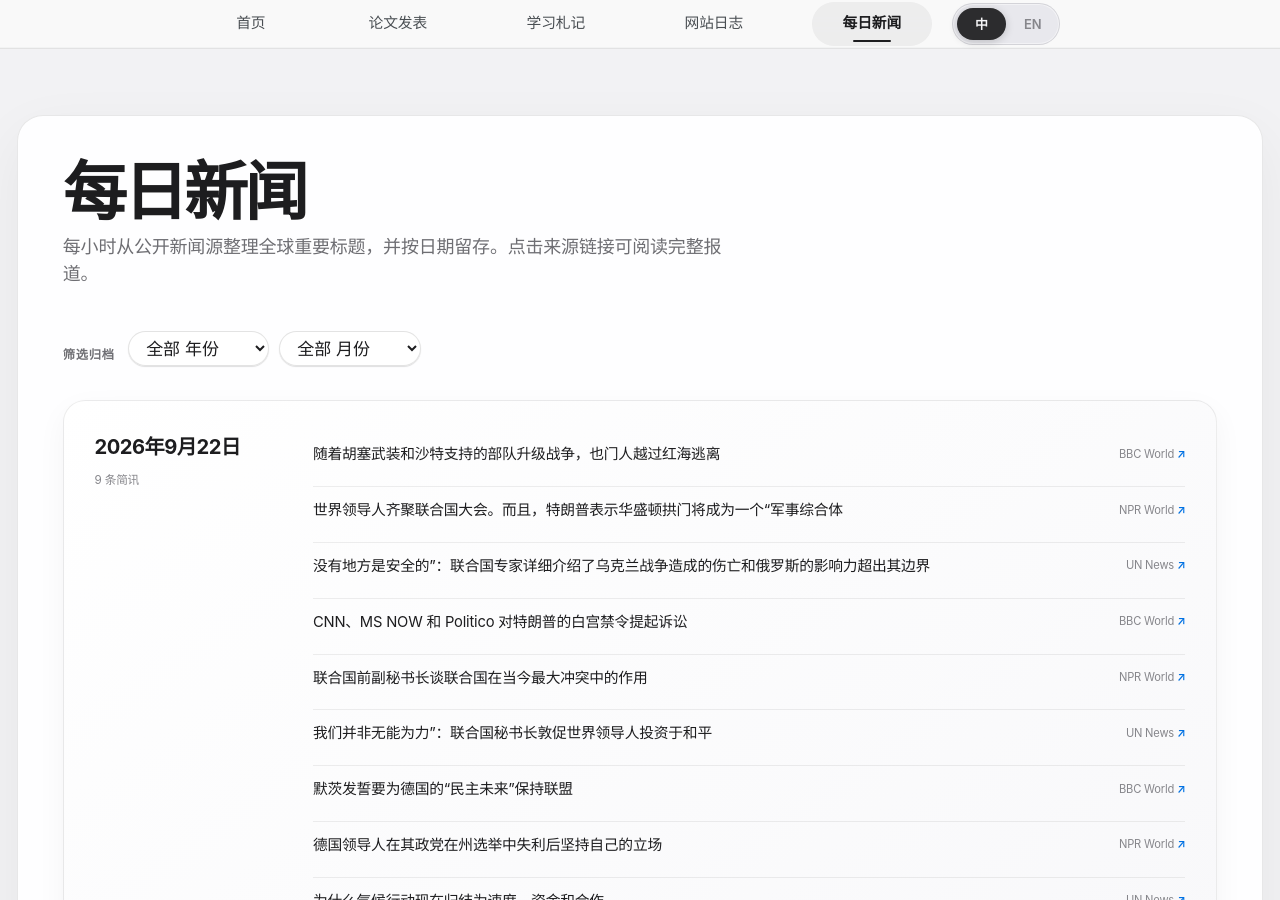
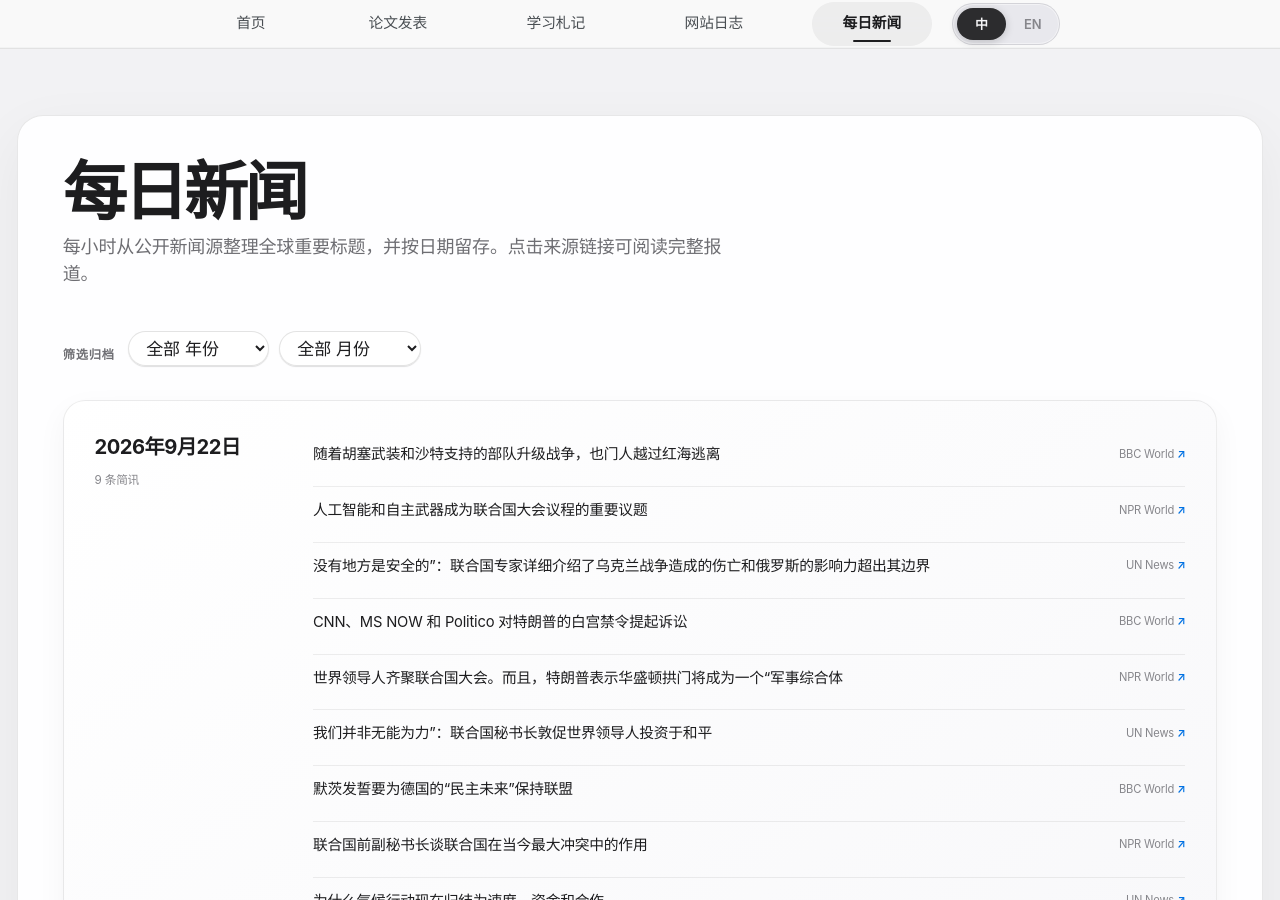
Before and after one commit to HaoxiangLuo/HaoxiangLuo.github.io, a Jekyll site: the page built from _pages/daily-news-zh.html, in a window 1280 px wide and 900 px high. Built offline with Jekyll 4.4.1, drawn with Linux system fonts in a browser that asks for light colours; a style sheet for code colours, icons or effects is not loaded; part of the change alters nothing that is shown.

Commit message:
Update daily news 2026-09-22

```diff
--- a/_data/daily_news.json
+++ b/_data/daily_news.json
@@ -1,5 +1,5 @@
 {
-  "updated_at": "2026-09-22T05:24:00+08:00",
+  "updated_at": "2026-09-22T06:23:39+08:00",
   "days": [
     {
       "date": "2026-09-22",
@@ -11,10 +11,10 @@
           "title_zh": "随着胡塞武装和沙特支持的部队升级战争，也门人越过红海逃离"
         },
         {
-          "title": "World leaders convene for UNGA. And, Trump says D.C. arch will be a 'military complex'",
+          "title": "AI and autonomous weapons are high on the agenda at the UN General Assembly",
           "source": "NPR World",
-          "url": "https://www.npr.org/2026/09/21/g-s1-144238/up-first-newsletter-united-nations-general-assembly-trump-arch-faa-ai-federal-agent-shooting",
-          "title_zh": "世界领导人齐聚联合国大会。而且，特朗普表示华盛顿拱门将成为一个“军事综合体"
+          "url": "https://www.npr.org/2026/09/21/nx-s1-5974200/ai-and-autonomous-weapons-are-high-on-the-agenda-at-the-un-general-assembly",
+          "title_zh": "人工智能和自主武器成为联合国大会议程的重要议题"
         },
         {
           "title": "‘Nowhere is safe’: UN experts detail Ukraine war’s toll and Russia’s reach beyond its borders",
@@ -29,10 +29,10 @@
           "title_zh": "CNN、MS NOW 和 Politico 对特朗普的白宫禁令提起诉讼"
         },
         {
-          "title": "Former UN Deputy Secretary General on the role of the UN in today's biggest conflicts",
+          "title": "World leaders convene for UNGA. And, Trump says D.C. arch will be a 'military complex'",
           "source": "NPR World",
-          "url": "https://www.npr.org/2026/09/21/nx-s1-5974141/former-un-deputy-secretary-general-on-the-role-of-the-un-in-todays-biggest-conflicts",
-          "title_zh": "联合国前副秘书长谈联合国在当今最大冲突中的作用"
+          "url": "https://www.npr.org/2026/09/21/g-s1-144238/up-first-newsletter-united-nations-general-assembly-trump-arch-faa-ai-federal-agent-shooting",
+          "title_zh": "世界领导人齐聚联合国大会。而且，特朗普表示华盛顿拱门将成为一个“军事综合体"
         },
         {
           "title": "‘We are not powerless’: UN chief urges world leaders to invest in peace",
@@ -47,10 +47,10 @@
           "title_zh": "默茨发誓要为德国的“民主未来”保持联盟"
         },
         {
-          "title": "Germany's leader stands his ground after his party loses in state elections",
+          "title": "Former UN Deputy Secretary General on the role of the UN in today's biggest conflicts",
           "source": "NPR World",
-          "url": "https://www.npr.org/2026/09/21/g-s1-144231/germany-state-elections-merz",
-          "title_zh": "德国领导人在其政党在州选举中失利后坚持自己的立场"
+          "url": "https://www.npr.org/2026/09/21/nx-s1-5974141/former-un-deputy-secretary-general-on-the-role-of-the-un-in-todays-biggest-conflicts",
+          "title_zh": "联合国前副秘书长谈联合国在当今最大冲突中的作用"
         },
         {
           "title": "Why climate action now comes down to speed, finance and cooperation",
```
